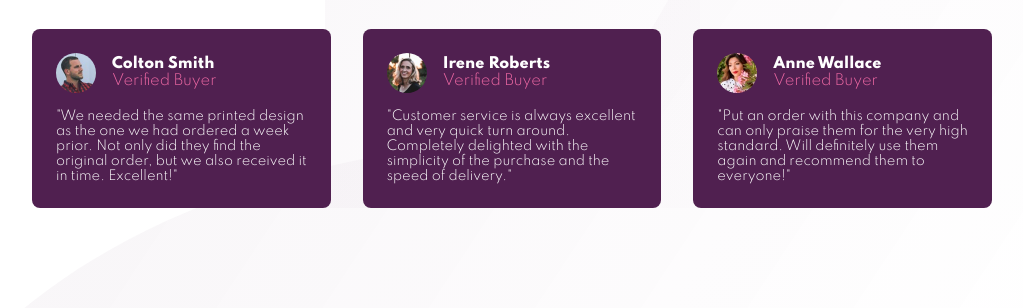
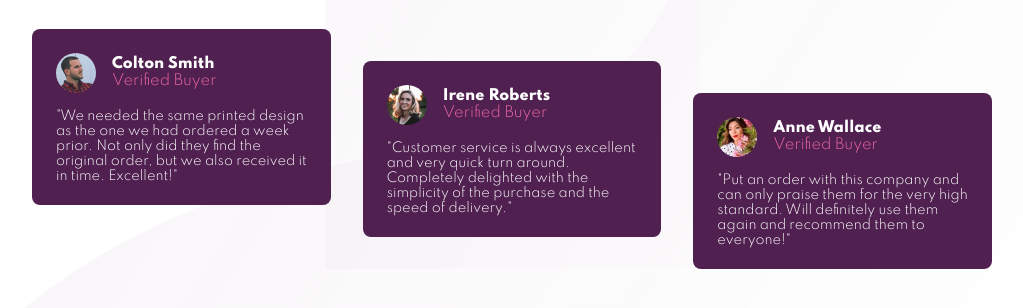
Before and after one commit to lucasbusso/-TwelfthChallenge--FrontEndMentor, a plain HTML site: page index.html in a window 1280 px wide. Shown: the part 292-600 px from the top of the page, without its empty margins (128-1151 px from the left). Drawn offline with Linux system fonts and the light colour scheme; files whose address does not match are found by name.

Commit message:
desktop version finished

```diff
--- a/css/style.css
+++ b/css/style.css
@@ -101,8 +101,9 @@ main{
 
 .bottom-half-cards{
     display: grid;
-    grid-template-columns: repeat( 3, 1fr);
+    grid-template-columns: repeat(3, 1fr);
     column-gap: 2rem;
+
 }
 .header-cards{
     display: flex;
@@ -117,6 +118,7 @@ main{
     background-color: var(--Very-Dark-Magenta);
     padding: 1.5rem;
     border-radius: 8px;
+    height: 11rem;
 }
 .header-cards > h4{
     color: var(--White);
@@ -132,3 +134,14 @@ h4 > span{
     margin-top: 1rem;
     font-size: .8rem;
 }
+
+.card-two{
+    margin-top: 2rem;
+}
+.card-three{
+    margin-top: 4rem;
+}
+
+@media (min-width: 900px){
+
+}
```
